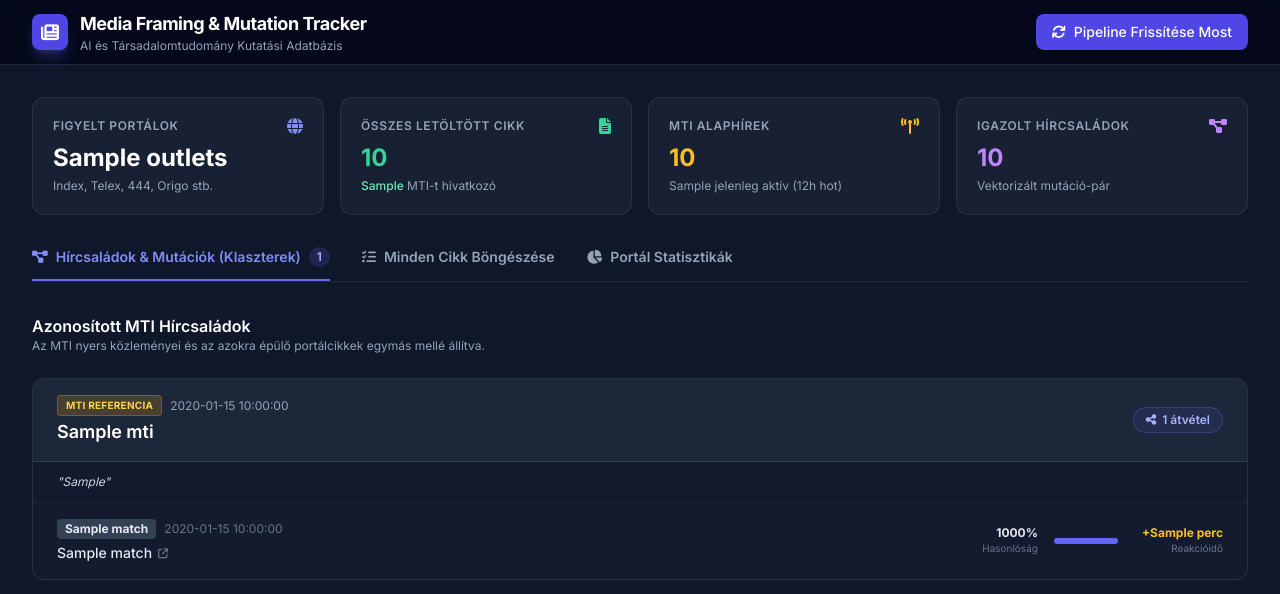
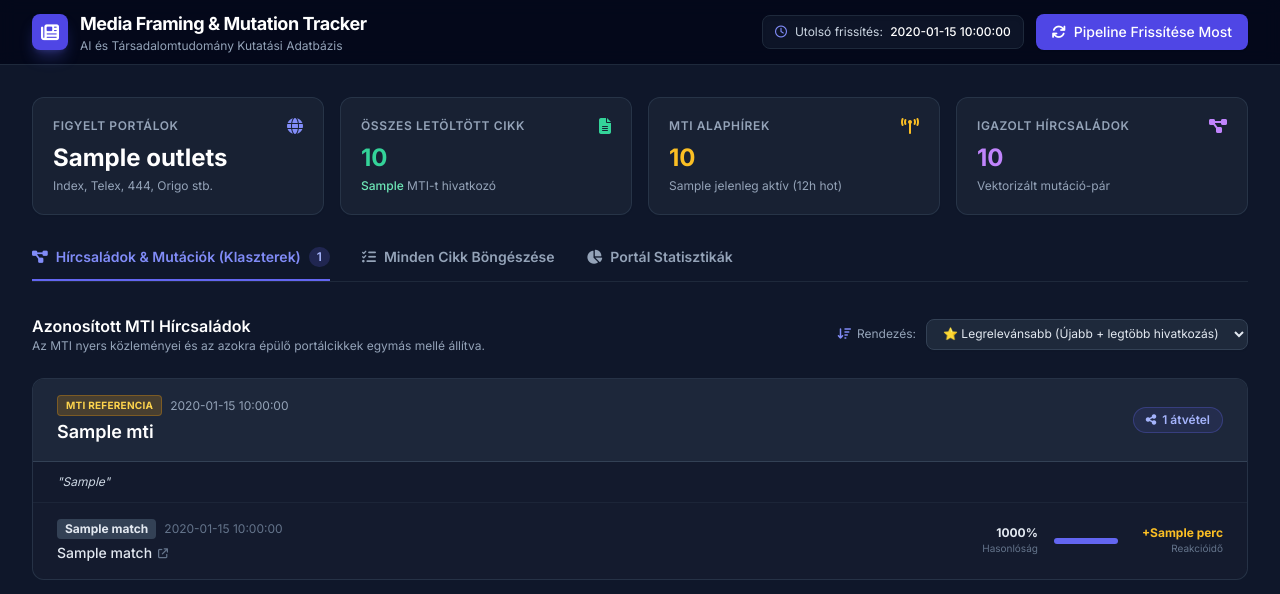
Before and after one commit to bekodonat/mti-figyelo, a Flask app: template hirfigyelo/src/web/templates/index.html in a window 1280 px wide. Shown: the top 594 px of the page. Run offline with Flask 3, Linux system fonts and the light colour scheme; the template is opened without the code that fills it: most values are stand-ins (such as "Sample title", 1, 10 or a date in 2020); some libraries are stand-ins or nearby versions.

Commit message:
Add last updated timestamp badge and dynamic cluster sorting (relevance, matches, recency)

```diff
--- a/hirfigyelo/src/web/app.py
+++ b/hirfigyelo/src/web/app.py
@@ -36,6 +36,9 @@ def index():
     """
     mti_clusters = conn.execute(clusters_query).fetchall()
 
+    from dateutil import parser as date_parser
+    now = datetime.now()
+
     clusters_data = []
     for m in mti_clusters:
         # Fetch matching articles for this MTI story
@@ -54,10 +57,30 @@ def index():
             (m["mti_id"],),
         ).fetchall()
 
+        # Calculate age in hours for relevance ranking
+        try:
+            pub_dt = date_parser.parse(m["mti_pub"])
+            age_hours = max(0.1, (now - pub_dt).total_seconds() / 3600.0)
+        except Exception:
+            age_hours = 24.0
+
+        match_count = len(matches)
+        # Relevance: high match count + fresh news (recency decay)
+        # Each match gives 100 points, each hour elapsed deducts 1.5 points
+        if match_count > 0:
+            relevance_score = round((match_count * 100.0) - (age_hours * 1.5), 2)
+        else:
+            relevance_score = round(-100.0 - age_hours, 2)
+
         clusters_data.append({
             "mti": dict(m),
             "matches": [dict(match) for match in matches],
+            "relevance_score": relevance_score,
+            "age_hours": round(age_hours, 1),
         })
+
+    # Default sort by relevance (újabb + legtöbb hivatkozás)
+    clusters_data.sort(key=lambda c: c["relevance_score"], reverse=True)
 
     # 2. Fetch outlets for filter dropdown and stats
     outlets = conn.execute("SELECT id, name, slug FROM outlets ORDER BY name ASC").fetchall()
--- a/hirfigyelo/src/web/templates/index.html
+++ b/hirfigyelo/src/web/templates/index.html
@@ -26,7 +26,11 @@
                 </div>
             </div>
 
-            <div class="flex items-center space-x-4">
+            <div class="flex items-center space-x-3">
+                <div class="hidden sm:flex items-center space-x-2 text-xs text-slate-300 bg-slate-900/90 border border-slate-800 rounded-lg px-3 py-2 shadow-inner">
+                    <i class="fa-regular fa-clock text-indigo-400"></i>
+                    <span>Utolsó frissítés: <strong class="text-white font-medium ml-1" id="lastUpdatedBadge">{{ stats.last_updated }}</strong></span>
+                </div>
                 <button id="runPipelineBtn" onclick="triggerPipeline()" class="inline-flex items-center px-4 py-2 text-sm font-medium rounded-lg text-white bg-indigo-600 hover:bg-indigo-500 transition shadow-sm hover:shadow-indigo-500/20 active:scale-95">
                     <i id="pipelineIcon" class="fa-solid fa-arrows-rotate mr-2"></i>
                     <span>Pipeline Frissítése Most</span>
@@ -95,16 +99,32 @@
 
         <!-- TAB 1: Clusters & Mutations -->
         <div id="tab-clusters" class="space-y-6">
-            <div class="flex items-center justify-between">
+            <div class="flex flex-col sm:flex-row sm:items-center justify-between gap-4">
                 <div>
                     <h2 class="text-base font-semibold text-white">Azonosított MTI Hírcsaládok</h2>
                     <p class="text-xs text-slate-400">Az MTI nyers közleményei és az azokra épülő portálcikkek egymás mellé állítva.</p>
                 </div>
+
+                <!-- Sorter Dropdown -->
+                <div class="flex items-center space-x-2.5">
+                    <span class="text-xs text-slate-400 flex items-center">
+                        <i class="fa-solid fa-arrow-down-wide-short mr-1.5 text-indigo-400"></i> Rendezés:
+                    </span>
+                    <select id="clusterSortSelect" onchange="sortClusters(this.value)" class="bg-slate-800 border border-slate-700 rounded-lg px-3 py-1.5 text-xs text-slate-200 focus:outline-none focus:border-indigo-500 shadow-sm cursor-pointer">
+                        <option value="relevance">⭐ Legrelevánsabb (Újabb + legtöbb hivatkozás)</option>
+                        <option value="matches_desc">🔥 Legtöbb hivatkozás</option>
+                        <option value="newest">🕒 Legújabb MTI hír elöl</option>
+                        <option value="oldest">🕰️ Legrégebbi MTI hír elöl</option>
+                    </select>
+                </div>
             </div>
 
-            <div class="space-y-4">
+            <div id="clustersListContainer" class="space-y-4">
                 {% for cluster in clusters %}
-                <div class="bg-slate-800/40 border border-slate-700/60 rounded-xl overflow-hidden">
+                <div class="cluster-card bg-slate-800/40 border border-slate-700/60 rounded-xl overflow-hidden transition"
+                     data-relevance="{{ cluster.relevance_score }}"
+                     data-matches="{{ cluster.matches|length }}"
+                     data-pub="{{ cluster.mti.published_at }}">
                     <!-- Root MTI Header -->
                     <div class="bg-slate-800/90 px-6 py-4 border-b border-slate-700 flex flex-col md:flex-row md:items-center justify-between gap-2">
                         <div class="space-y-1">
@@ -408,6 +428,36 @@
             document.getElementById('articleModal').classList.add('hidden');
         }
 
+        function sortClusters(criterion) {
+            const container = document.getElementById('clustersListContainer');
+            if (!container) return;
+            const cards = Array.from(container.querySelectorAll('.cluster-card'));
+
+            cards.sort((a, b) => {
+                if (criterion === 'relevance') {
+                    const relA = parseFloat(a.getAttribute('data-relevance') || 0);
+                    const relB = parseFloat(b.getAttribute('data-relevance') || 0);
+                    return relB - relA;
+                } else if (criterion === 'matches_desc') {
+                    const matchA = parseInt(a.getAttribute('data-matches') || 0, 10);
+                    const matchB = parseInt(b.getAttribute('data-matches') || 0, 10);
+                    if (matchB !== matchA) return matchB - matchA;
+                    return (b.getAttribute('data-pub') || '').localeCompare(a.getAttribute('data-pub') || '');
+                } else if (criterion === 'newest') {
+                    const pubA = a.getAttribute('data-pub') || '';
+                    const pubB = b.getAttribute('data-pub') || '';
+                    return pubB.localeCompare(pubA);
+                } else if (criterion === 'oldest') {
+                    const pubA = a.getAttribute('data-pub') || '';
+                    const pubB = b.getAttribute('data-pub') || '';
+                    return pubA.localeCompare(pubB);
+                }
+                return 0;
+            });
+
+            cards.forEach(card => container.appendChild(card));
+        }
+
         async function triggerPipeline() {
             const btn = document.getElementById('runPipelineBtn');
             const icon = document.getElementById('pipelineIcon');
@@ -424,6 +474,8 @@
                     document.getElementById('statMtiCited').innerText = data.stats.articles_mti_cited;
                     document.getElementById('statMti').innerText = data.stats.mti_total;
                     document.getElementById('statMatches').innerText = data.stats.matches_total;
+                    const badge = document.getElementById('lastUpdatedBadge');
+                    if (badge && data.stats.last_updated) badge.innerText = data.stats.last_updated;
                     alert("A pipeline sikeresen lefutott, a legfrissebb hírek betöltve!");
                     location.reload();
                 } else {
```
Also changed, not shown: hirfigyelo/run_pipeline.py (+9 -0 lines).
